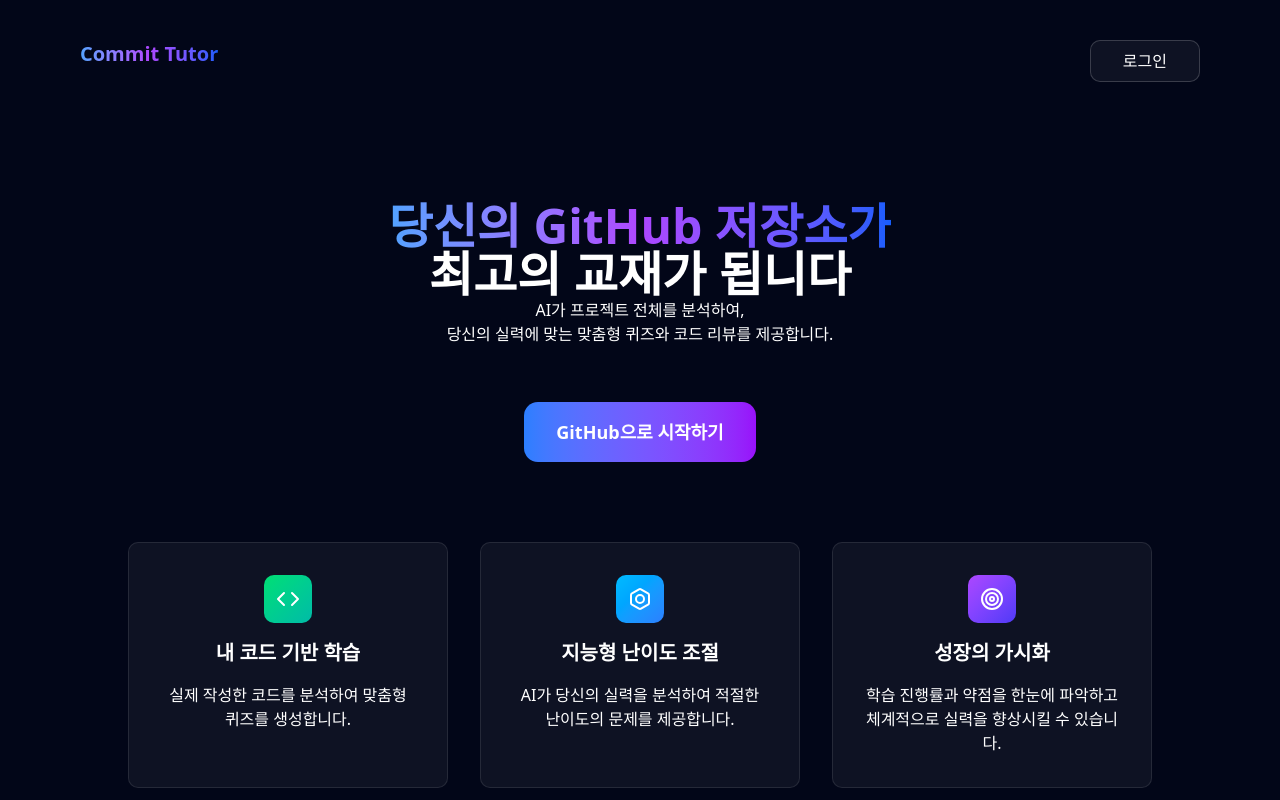
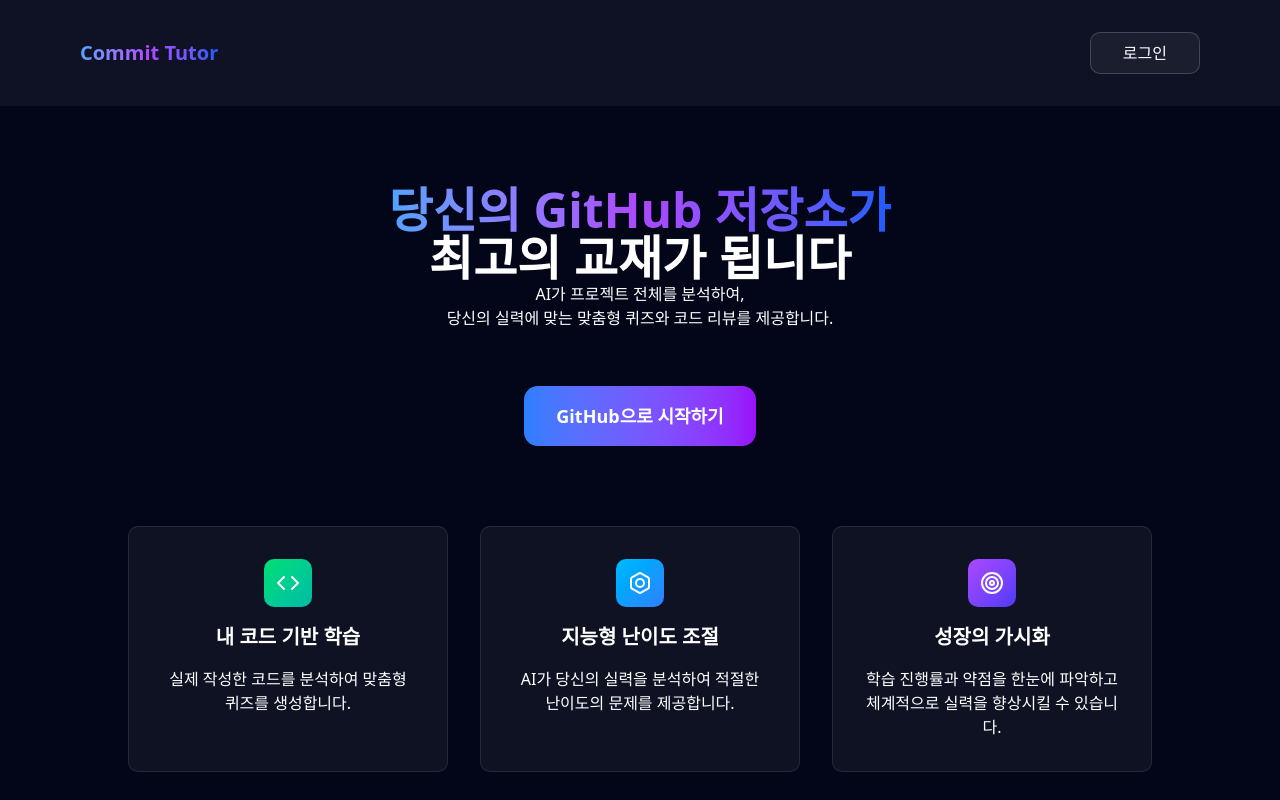
Before and after one commit to commit-tutor/frontend, a React (Vite) app: page / in a window 1280 px wide. Shown: the top 800 px of the page. Built offline with nearby package versions, Linux system fonts and the light colour scheme.

Commit message:
feat: bottom component

```diff
--- /dev/null
+++ b/src/components/common/BottomComponent.tsx
@@ -0,0 +1,3 @@
+export default function BottomComponent() {
+
+}
--- a/src/components/common/HeaderComponent.tsx
+++ b/src/components/common/HeaderComponent.tsx
@@ -1,6 +1,6 @@
 export default function HeaderComponent() {
   return (
-    <div className="flex w-full py-10 px-20 justify-between">
+    <div className="flex w-full items-center py-8 px-20 justify-between bg-white/5">
       <h1 className="text-xl gradient-text font-bold">Commit Tutor</h1>
       <button className="bg-white/5 border border-border/20 w-max-xl px-8 py-2 rounded-lg">로그인</button>
     </div>
```
